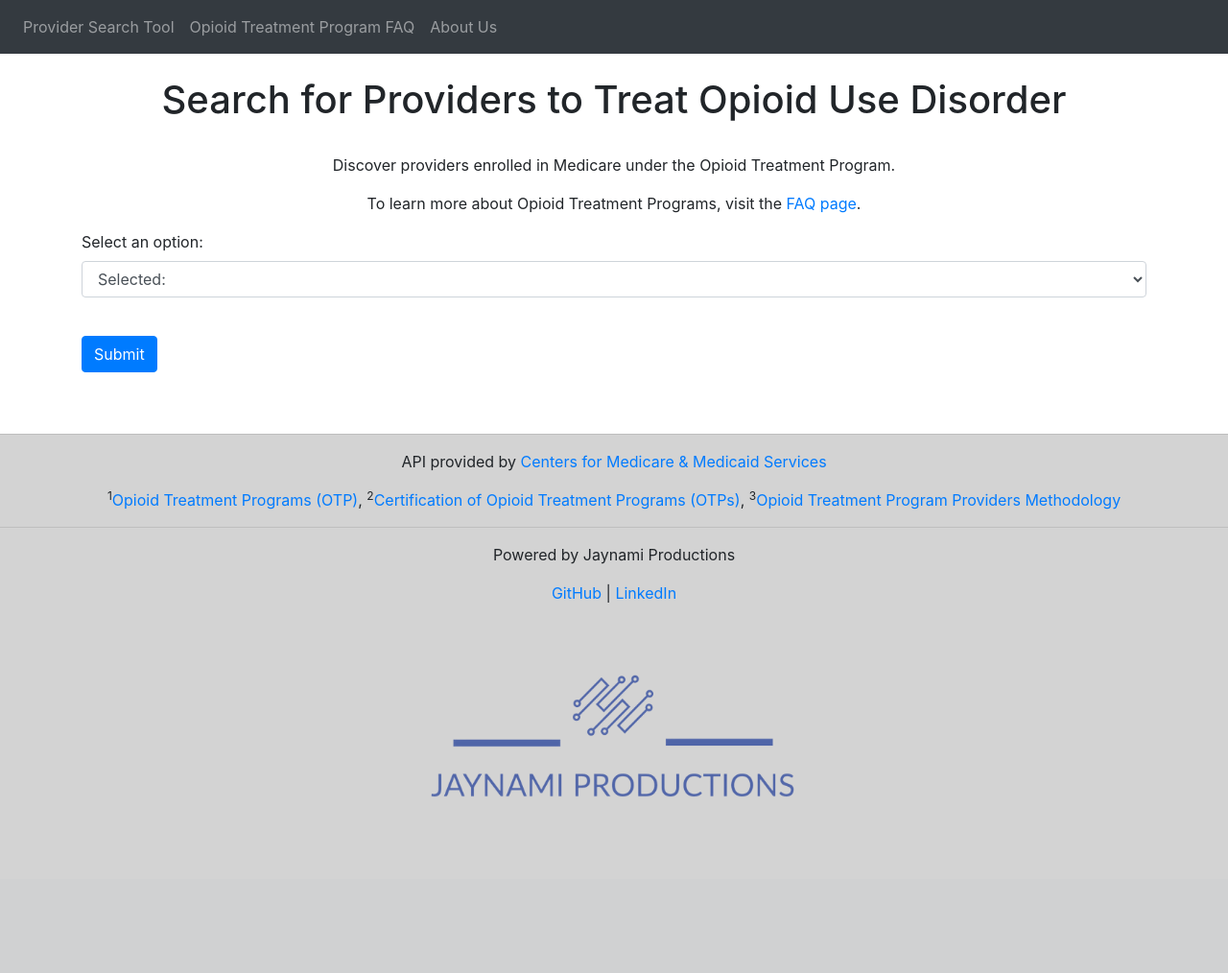
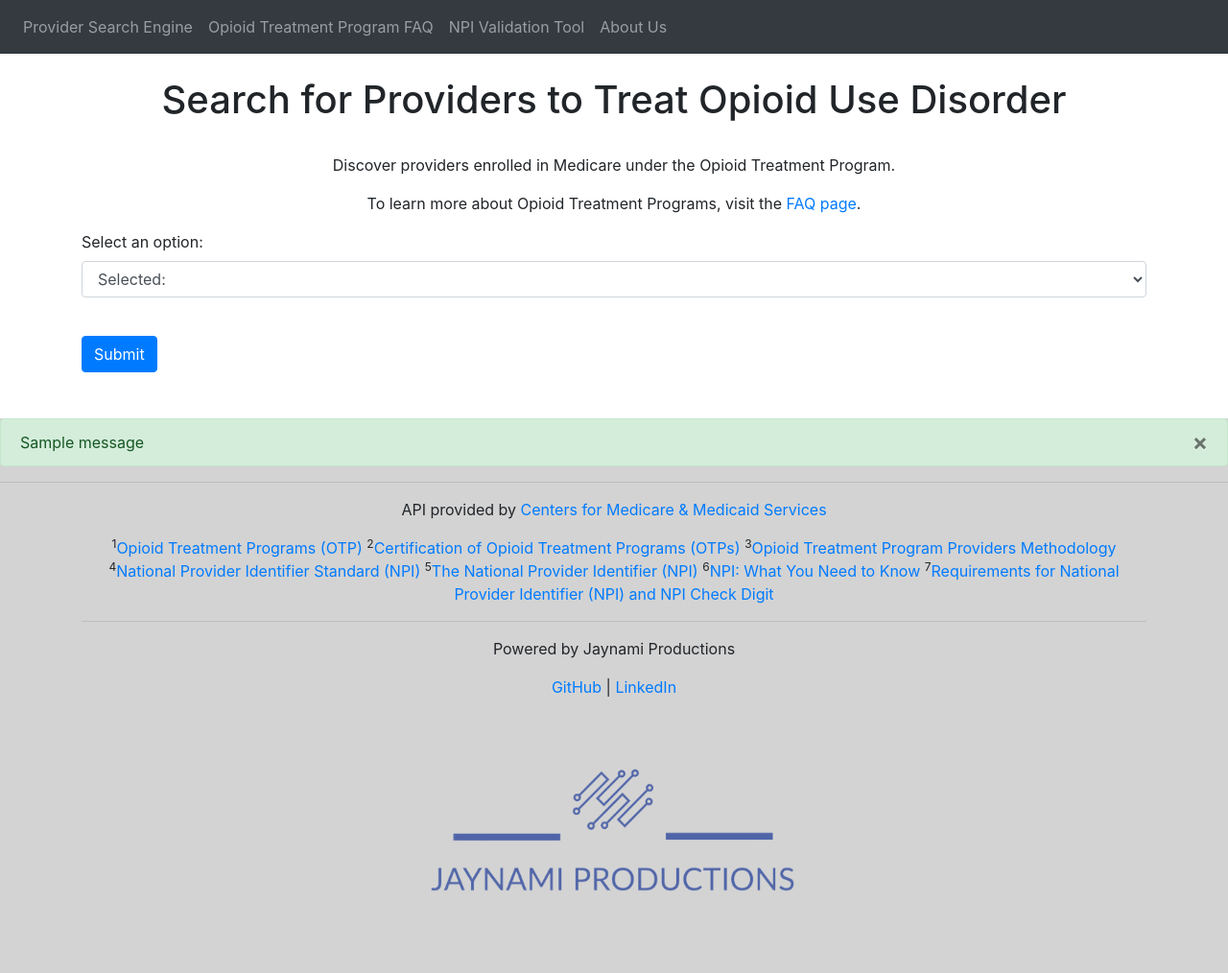
Before and after one commit to jaynamiproductions/opioid-treatment-finder, a Flask app: page / in a window 1280 px wide. Shown: the whole page at 96% size. Before the commit the page ends 831 px from the top, so only its background shows below. Run offline with Flask 2, Linux system fonts and the light colour scheme; one stand-in notice (Sample message) is shown; some libraries are stand-ins or nearby versions.

Commit message:
new features

```diff
--- a/main.py
+++ b/main.py
@@ -2,6 +2,7 @@
 from views import views
 
 app = Flask(__name__)
+app.config['SECRET_KEY'] = 'sdgssdgwes'
 app.register_blueprint(views,url_prefix='/')
 
 if __name__ == '__main__':
--- a/templates/base.html
+++ b/templates/base.html
@@ -26,12 +26,15 @@
             </button>
             <div class="collapse navbar-collapse" id="navbar">
                 <div class="navbar-nav">
-                    <a class="nav-item nav-link" id="searchtool" href="/">Provider Search Tool</a>
+                    <a class="nav-item nav-link" id="searchtool" href="/">Provider Search Engine</a>
                     <a class="nav-item nav-link" id="optfaq" href="/otp-faq">Opioid Treatment Program FAQ</a>
+                    <a class="nav-item nav-link" id="aboutus" href="/npi-validation">NPI Validation Tool</a>
                     <a class="nav-item nav-link" id="aboutus" href="/about">About Us</a>
                 </div>
             </div>
         </nav>
+
+
         <br/>
         <div class="container">
             {% block stuff %}{% endblock %}
@@ -56,15 +59,42 @@
     </body>
     <br/>
     <section style="background-color: lightgray; ">
+        {% with messages = get_flashed_messages(with_categories=true) %}
+        {% if messages %}
+            {% for category, message in messages %}
+            {% if category =='error' %}
+            <div class="alert alert-danger alter-dismissable fade show" role="alert">
+                {{ message }}
+                <button type="button" class="close" data-dismiss="alert">
+                    <span aria-hidden="true">&times;</span>
+                </button>
+            </div>
+            {% else %}
+            <div class="alert alert-success alter-dismissable fade show" role="alert">
+                {{ message }}
+                <button type="button" class="close" data-dismiss="alert">
+                    <span aria-hidden="true">&times;</span>
+                </button>
+            </div>
+            {% endif %}
+            {% endfor %}
+        {% endif %}
+        {% endwith %}
         <hr>
+        <div class="container">
         <p align="center">API provided by <a href="https://data.cms.gov/provider-characteristics/medicare-provider-supplier-enrollment/opioid-treatment-program-providers">Centers for Medicare & Medicaid Services</a></p>
         <p align="center">
-            <sup>1</sup><a href="https://www.cms.gov/medicare/medicare-fee-for-service-payment/opioid-treatment-program">Opioid Treatment Programs (OTP)</a>,
-            <sup>2</sup><a href="https://www.samhsa.gov/medications-substance-use-disorders/become-accredited-opioid-treatment-program">Certification of Opioid Treatment Programs (OTPs)</a>,
+            <sup>1</sup><a href="https://www.cms.gov/medicare/medicare-fee-for-service-payment/opioid-treatment-program">Opioid Treatment Programs (OTP)</a>
+            <sup>2</sup><a href="https://www.samhsa.gov/medications-substance-use-disorders/become-accredited-opioid-treatment-program">Certification of Opioid Treatment Programs (OTPs)</a>
             <sup>3</sup><a href="https://data.cms.gov/resources/opioid-treatment-program-providers-methodology">Opioid Treatment Program Providers Methodology</a>
+            <sup>4</sup><a href="https://www.cms.gov/Regulations-and-Guidance/Administrative-Simplification/NationalProvIdentStand">National Provider Identifier Standard (NPI)</a>
+            <sup>5</sup><a href="https://oasas.ny.gov/national-provider-identifier-npi">The National Provider Identifier (NPI)</a>
+            <sup>6</sup><a href="https://www.cms.gov/outreach-and-education/medicare-learning-network-mln/mlnproducts/downloads/npi-what-you-need-to-know.pdf">NPI: What You Need to Know</a>
+            <sup>7</sup><a href="https://www.cms.gov/Regulations-and-Guidance/Administrative-Simplification/NationalProvIdentStand/Downloads/NPIcheckdigit.pdf">Requirements for National Provider Identifier (NPI) and NPI Check Digit</a>
 
 
         <hr>
+        </div>
         <p align="center">Powered by Jaynami Productions</p>
         <p align="center">
             <a href="https://github.com/jaynamiproductions">GitHub</a> |
--- a/templates/error.html
+++ /dev/null
@@ -1,6 +0,0 @@
-{% extends "home.html" %}
-
-{% block content %}
-<p>Error. No selection made.</p>
-<p><b>Select a location to view provider information.</b></p>
-{% endblock %}
--- a/views.py
+++ b/views.py
@@ -1,4 +1,4 @@
-from flask import Blueprint, render_template, request
+from flask import Blueprint, render_template, request, flash
 import requests
 import pandas as pd
 from bs4 import BeautifulSoup
@@ -14,7 +14,8 @@
     if request.method == 'POST':
         state = request.form.get('state')
         if len(state) < 1:
-            return render_template('error.html')
+            flash('Error. No selection made. Select a location to view provider information.',category='error')
+            return render_template('home.html')
         else:
             st = df[df['STATE']==state]
             col = st.shape[0]
@@ -36,6 +37,32 @@
 def about():
     return render_template('about.html')
 
-@views.route('/npi-validation')
-def npi():
-    return render_template('npi.html')
+@views.route('/npi-validation',methods=['GET','POST'])
+def check():
+    if request.method == 'POST':
+        npi = request.form.get('npi')
+        if len(npi) < 1:
+            flash('No entry made.',category='error')
+
+        elif len(npi) != 10:
+            flash('NPI is invalid.',category='error')
+        elif npi.startswith('1') or npi.startswith('2'):
+            new = npi[-2::-1]
+            test = ''
+            for i in range(len(new)):
+                if i % 2 == 0:
+                    test += str(int(new[i])*2)
+                else:
+                    test += new[i]
+            total = map(int, str(test))
+            final = sum(total)+24
+            check = 10 - (final%10)
+            if check == int(npi[-1]):
+                flash('NPI is valid.',category='success')
+            else:
+                flash('NPI is invalid.',category='error')
+        if len(npi) != 15:
+            flash('NPI is invalid.',category='error')
+        return render_template('npi.html',num=npi)
+    else:
+        return render_template('npi.html')
```
Also changed, not shown: templates/npi.html (+35 -0 lines).
